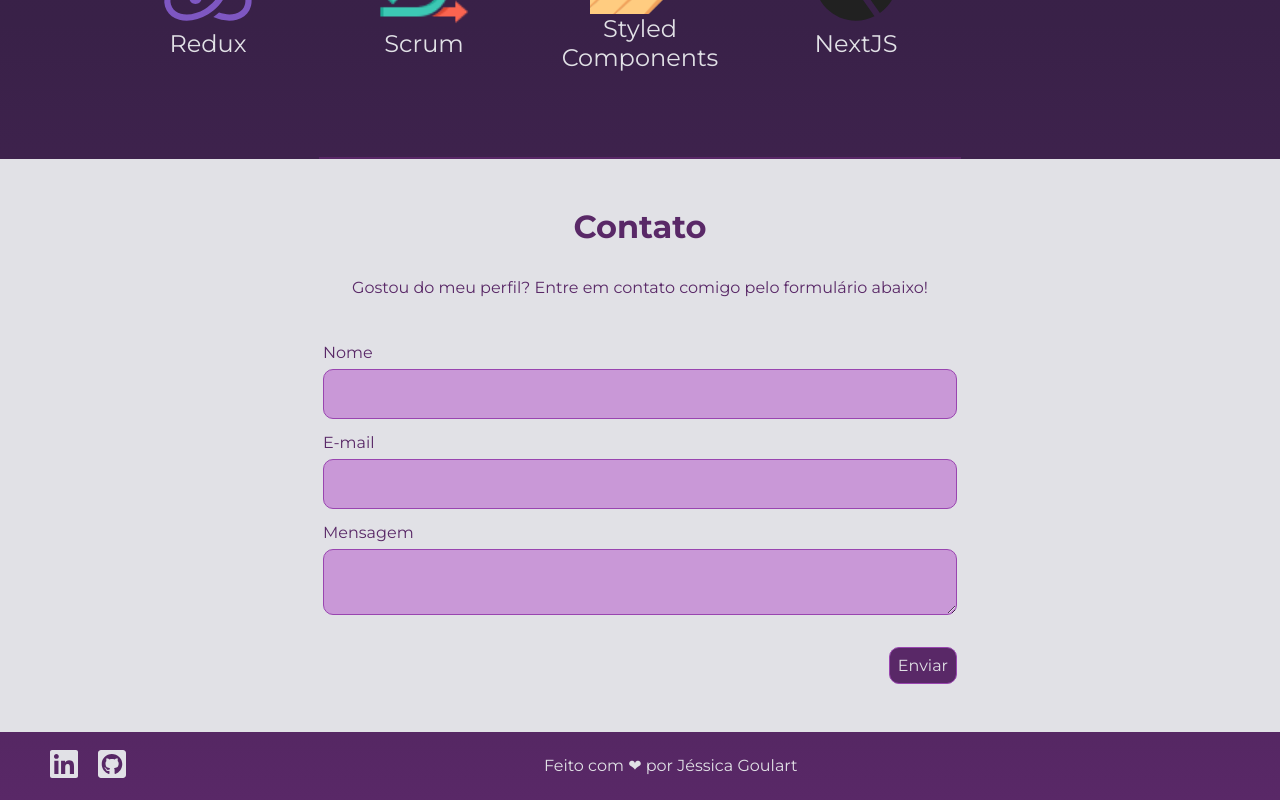
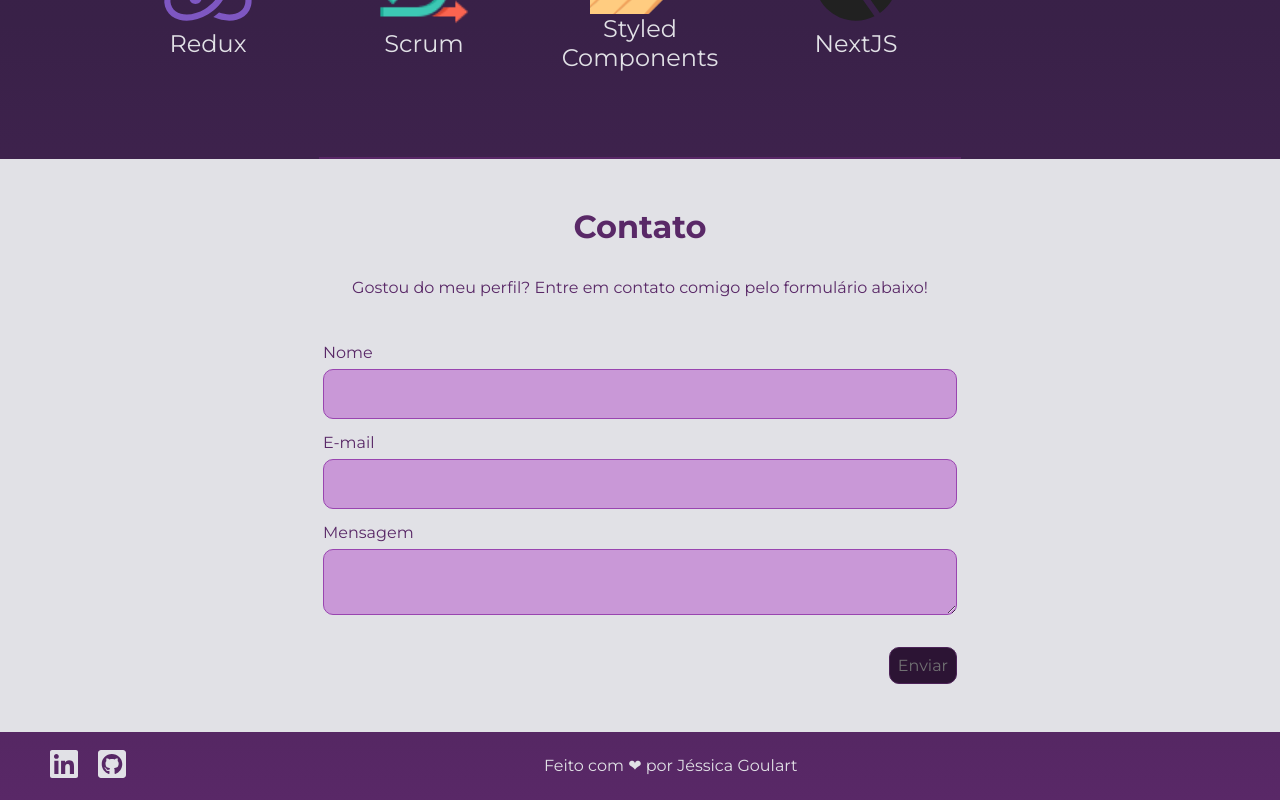
Before and after one commit to jessicaagoulart/jessicagoulart-website, a Next.js app: page / in a window 1280 px wide. Shown: the part 2073-2873 px from the top of the page. Built offline with nearby package versions, Linux system fonts and the light colour scheme.

Commit message:
correct build errors

```diff
--- a/package.json
+++ b/package.json
@@ -18,7 +18,7 @@
     "react-dom": "^18",
     "react-dotenv": "^0.1.3",
     "react-icons": "^4.12.0",
-    "react-modal": "^3.16.1"
+    "sharp": "^0.33.1"
   },
   "devDependencies": {
     "@types/node": "^20",
--- a/src/pages/index.tsx
+++ b/src/pages/index.tsx
@@ -25,15 +25,17 @@ import Carousel from "@/components/Carousel";
 
 import { FaWhatsapp } from "react-icons/fa";
 import Link from "next/link";
-import { Formik } from "formik";
-import React from "react";
+import React, { FormEvent } from "react";
 
 export default function Home() {
+	const [email, setEmail] = React.useState("");
+	const [message, setMessage] = React.useState("");
+	const [name, setName] = React.useState("");
+
 	const form = React.useRef<HTMLFormElement>(null);
 
 	const onSubmit = (e: React.FormEvent<HTMLFormElement>) => {
 		e.preventDefault();
-
 		const target = e.target as typeof e.target & {
 			name: { value: string };
 			email: { value: string };
@@ -55,6 +57,11 @@ export default function Home() {
 			)
 			.then((result) => {
 				console.log(result.text);
+				setEmail("");
+				setMessage("");
+				setName("");
+
+				alert("Mensagem enviada com sucesso!");
 			})
 			.then(
 				() => {
@@ -229,29 +236,31 @@ export default function Home() {
 					Gostou do meu perfil? Entre em contato comigo pelo formulário abaixo!
 				</h3>
 
-				<Formik
-					initialValues={{
-						name: "",
-						email: "",
-						message: "",
-					}}
-					onSubmit={onSubmit}
-				>
-					{({ handleChange }) => (
-						<form ref={form} onSubmit={onSubmit}>
-							<label htmlFor="name">Nome</label>
-							<input type="text" name="name" onChange={handleChange} />
+				<form ref={form} onSubmit={onSubmit}>
+					<label htmlFor="name">Nome</label>
+					<input
+						type="text"
+						name="name"
+						onChange={(e) => setName(e.target.value)}
+					/>
 
-							<label htmlFor="email">E-mail</label>
-							<input type="email" name="email" onChange={handleChange} />
+					<label htmlFor="email">E-mail</label>
+					<input
+						type="email"
+						name="email"
+						onChange={(e) => setEmail(e.target.value)}
+					/>
 
-							<label htmlFor="message">Mensagem</label>
-							<textarea name="message" onChange={handleChange} />
+					<label htmlFor="message">Mensagem</label>
+					<textarea
+						name="message"
+						onChange={(e) => setMessage(e.target.value)}
+					/>
 
-							<button type="submit">Enviar</button>
-						</form>
-					)}
-				</Formik>
+					<button type="submit" disabled={!email || !message || !name}>
+						Enviar
+					</button>
+				</form>
 			</ContactContainer>
 		</Wrapper>
 	);
```
